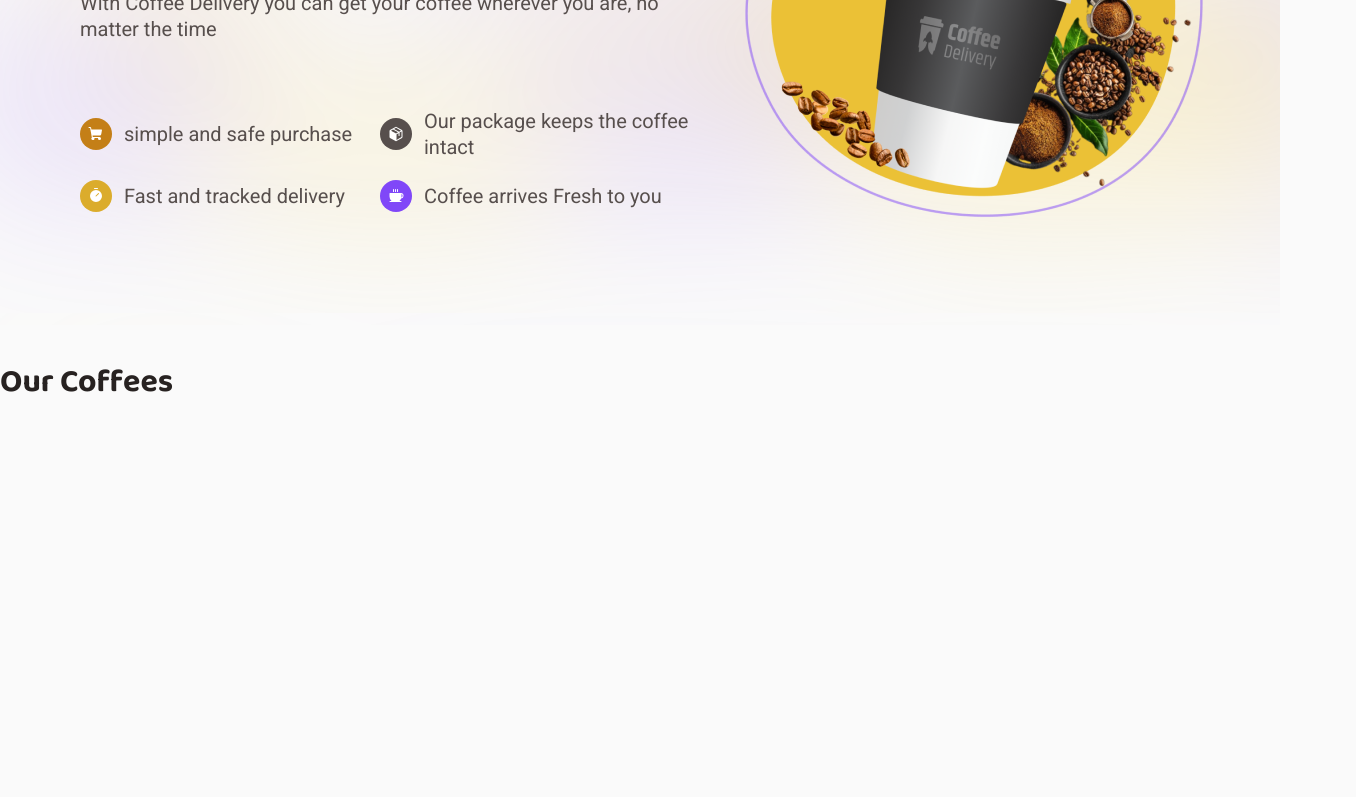
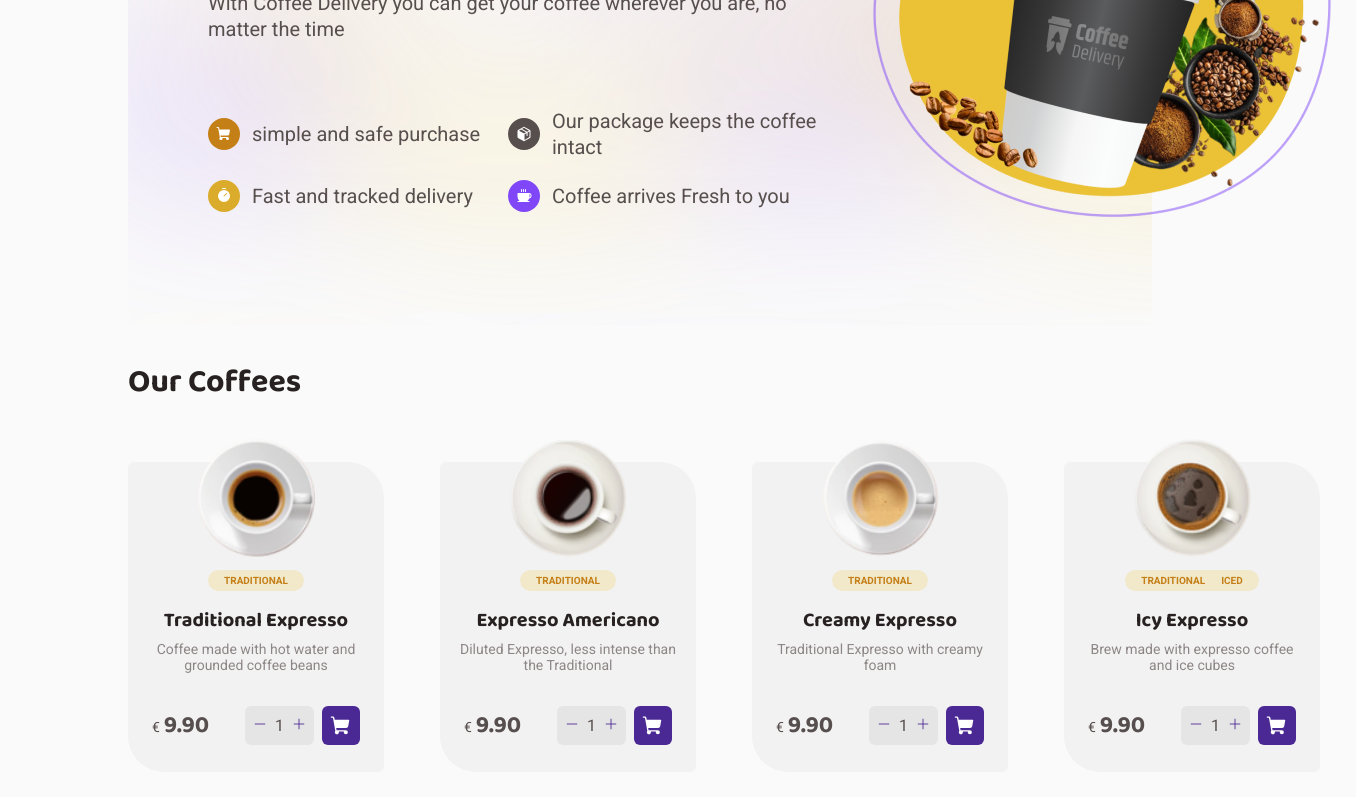
Before and after one commit to fernandofreamunde/challenge-coffee, a React (Vite) app: page / in a window 1280 px wide. Shown: the part 339-1136 px from the top of the page, 1356 px wide, since content can reach past the window. Before the commit the page ends 907 px from the top, so only its background shows below. Built offline with nearby package versions, Linux system fonts and the light colour scheme.

Commit message:
:lipstick: style product card and product list

```diff
--- /dev/null
+++ b/src/pages/Home/components/ProductCard/index.tsx
@@ -0,0 +1,52 @@
+import { Minus, Plus, ShoppingCart } from 'phosphor-react'
+import { Product } from '../..'
+import {
+  CartController,
+  PriceTag,
+  ProductCardContainer,
+  ProductInfo,
+  ProductPrice,
+} from './styles'
+import { useState } from 'react'
+
+interface ProductCardPorps {
+  product: Product
+}
+export function ProductCard({ product }: ProductCardPorps) {
+  const [amount, setAmount] = useState(1)
+
+  return (
+    <ProductCardContainer>
+      <ProductInfo>
+        <img src={product.image} alt="" />
+        <span>
+          {product.tags.map((tag) => {
+            return <span key={tag.name}>{tag.name}</span>
+          })}
+        </span>
+        <h3>{product.name}</h3>
+        <p>{product.description}</p>
+      </ProductInfo>
+
+      <ProductPrice>
+        <PriceTag>
+          <span>€</span> <h5>{String(product.price / 100).padEnd(4, '0')}</h5>
+        </PriceTag>
+        <CartController>
+          <div>
+            <span>
+              <Minus size={14} />
+            </span>
+            {amount}
+            <span>
+              <Plus size={14} />
+            </span>
+          </div>
+          <button>
+            <ShoppingCart size={22} weight="fill" />
+          </button>
+        </CartController>
+      </ProductPrice>
+    </ProductCardContainer>
+  )
+}
--- /dev/null
+++ b/src/pages/Home/components/ProductCard/styles.ts
@@ -0,0 +1,105 @@
+import styled from 'styled-components'
+
+export const ProductCardContainer = styled.div`
+  background-color: ${(props) => props.theme['base-card']};
+  width: 256px;
+  height: 310px;
+  border-radius: 6px 36px 6px 36px;
+  padding: 1rem;
+`
+
+export const ProductInfo = styled.div`
+  display: flex;
+  flex-direction: column;
+  align-items: center;
+
+  img {
+    margin-top: -2.5rem;
+    width: 120px;
+  }
+
+  span {
+    margin-top: 0.75rem;
+    font-weight: 700;
+    font-size: 0.625rem;
+    line-height: 130%;
+    text-transform: uppercase;
+    color: ${(props) => props.theme['yellow-dark']};
+    background-color: ${(props) => props.theme['yellow-light']};
+    padding: 0.25rem 0.5rem;
+    border-radius: 100px;
+  }
+
+  h3 {
+    margin-top: 1rem;
+    font-size: 1.25rem;
+    line-height: 130%;
+  }
+
+  p {
+    margin-top: 0.5rem;
+    color: ${(props) => props.theme['base-label']};
+    font-size: 0.875rem;
+    text-align: center;
+  }
+`
+export const ProductPrice = styled.div`
+  margin-top: 2.0625rem;
+  display: flex;
+  justify-content: space-between;
+
+  padding: 0rem 0.5rem;
+`
+
+export const PriceTag = styled.div`
+  max-width: 82px;
+  min-width: 62px;
+
+  span {
+    font-size: 0.875rem;
+  }
+
+  h5 {
+    color: ${(props) => props.theme['base-text']};
+    font-size: 1.5rem;
+    display: inline;
+  }
+`
+
+export const CartController = styled.div`
+  width: 118px;
+  display: flex;
+  gap: 0.5rem;
+  justify-content: flex-end;
+
+  div {
+    display: flex;
+    gap: 0.5rem;
+    align-items: center;
+    border-radius: 6px;
+    padding: 0.5rem;
+    background-color: ${(props) => props.theme['base-button']};
+
+    span {
+      color: ${(props) => props.theme['purple-dark']};
+    }
+  }
+
+  input {
+    border: 0;
+    max-width 3rem;
+    display: inline;
+  }
+
+  button {
+    background-color: ${(props) => props.theme['purple-dark']};
+    border: 0;
+    color: ${(props) => props.theme.white};
+
+    border-radius: 6px;
+    padding: 0.5rem;
+
+    display: flex;
+    align-items: center;
+  }
+`
--- a/src/pages/Home/index.tsx
+++ b/src/pages/Home/index.tsx
@@ -13,12 +13,14 @@ import CubanPicture from '../../assets/Cubano.png'
 import HawaiianPicture from '../../assets/Havaiano.png'
 import ArabicPicture from '../../assets/Arabe.png'
 import IrishPicture from '../../assets/Irish.png'
+import { ProductCard } from './components/ProductCard'
+import { ProductList, ProductPageContainer } from './styles'
 
-interface ProductTag {
+export interface ProductTag {
   name: string
 }
 
-interface Product {
+export interface Product {
   id: number
   name: string
   description: string
@@ -148,9 +150,15 @@ export function Home() {
   ]
 
   return (
-    <div>
+    <ProductPageContainer>
       <Hero />
       <h1>Our Coffees</h1>
-    </div>
+
+      <ProductList>
+        {products.map((product) => {
+          return <ProductCard key={product.id} product={product} />
+        })}
+      </ProductList>
+    </ProductPageContainer>
   )
 }
--- a/src/pages/Home/styles.ts
+++ b/src/pages/Home/styles.ts
@@ -0,0 +1,15 @@
+import styled from 'styled-components'
+
+export const ProductList = styled.div`
+  margin-top: 3.375rem;
+  display: grid;
+  grid-template-columns: 256px 256px 256px 256px;
+  grid-row: auto auto;
+  grid-column-gap: 3.5rem;
+  grid-row-gap: 3rem;
+`
+
+// Todo this is not ok is squishing the entire page.
+export const ProductPageContainer = styled.main`
+  padding: 0 8rem;
+`
```
